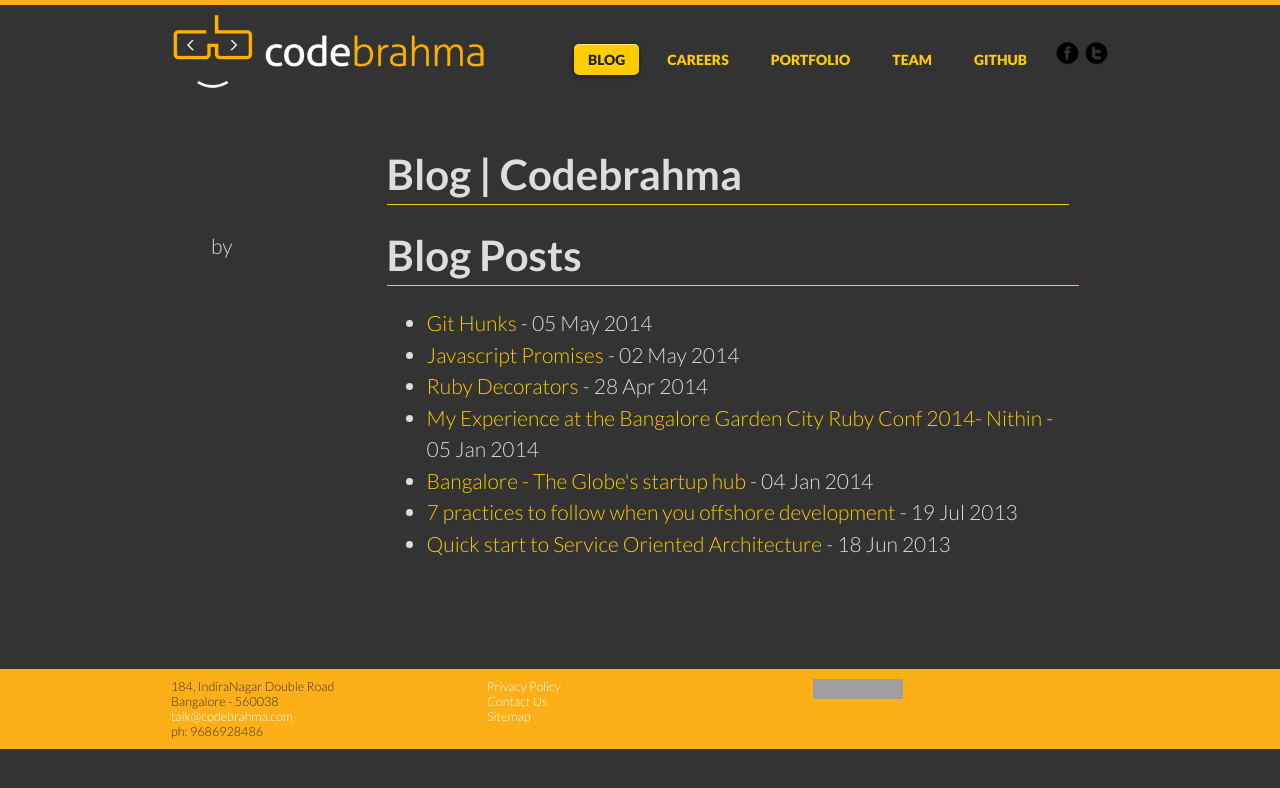
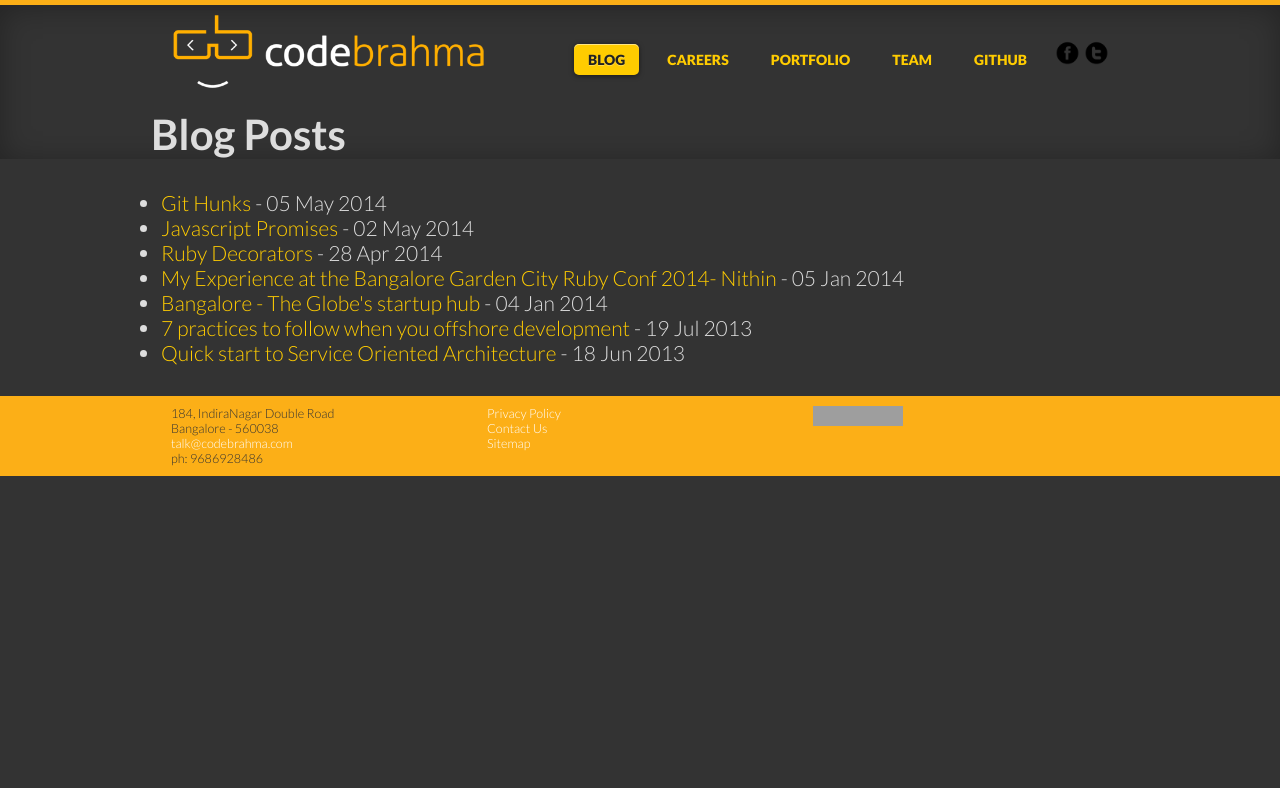
Before and after one commit to Codebrahma/codebrahma.github.io, a Jekyll site: the page built from blog.html, in a window 1280 px wide. Shown: the top 788 px of the page. Built offline with Jekyll 4.4.1, drawn with Linux system fonts in a browser that asks for light colours; some web fonts are replaced; a script that is not in the unit is left out; grey boxes are pictures that could not be loaded.

Commit message:
changed the layout of the main posts page

```diff
--- a/blog.html
+++ b/blog.html
@@ -7,10 +7,12 @@
 ---
 
 <div id="home">
-  <h1>Blog Posts</h1>
-  <ul class="posts">
-    {% for post in site.posts %}
-      <li><a href="{{ post.url }}">{{ post.title }}</a> - <span>{{ post.date | date_to_string }}</span></li>
-    {% endfor %}
-  </ul>
+  <div class="grid">
+    <h1>Blog Posts</h1>
+    <ul class="posts unit whole">
+      {% for post in site.posts %}
+        <li><a href="{{ post.url }}">{{ post.title }}</a> - <span>{{ post.date | date_to_string }}</span></li>
+      {% endfor %}
+    </ul>
+  </div>
 </div>
```
Also changed, not shown: other parts of blog.html (+1 -1 lines).
